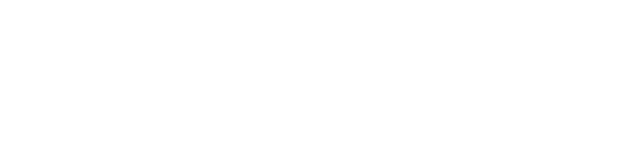
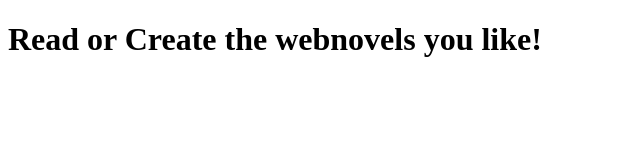
Before and after one commit to bhusal-ujjwal/ReactJSBackend, a website: page public/index.html in a window 1280 px wide. Shown: the whole page, without its empty margins (0-640 px from the left). Drawn offline with Linux system fonts and the light colour scheme.

Commit message:
added intro

```diff
--- a/public/abc.html
+++ b/public/index.html
@@ -1,12 +1,15 @@
 <!DOCTYPE html>
 <html lang="en">
+
 <head>
     <meta charset="UTF-8">
     <meta name="viewport" content="width=device-width, initial-scale=1.0">
     <meta http-equiv="X-UA-Compatible" content="ie=edge">
-    <title>Document</title>
+    <title>Webtales</title>
 </head>
+
 <body>
+    <h1>Read or Create the webnovels you like!</h1>
+</body>
 
-</body>
 </html>
```
